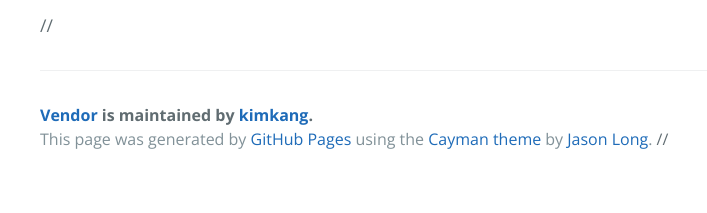
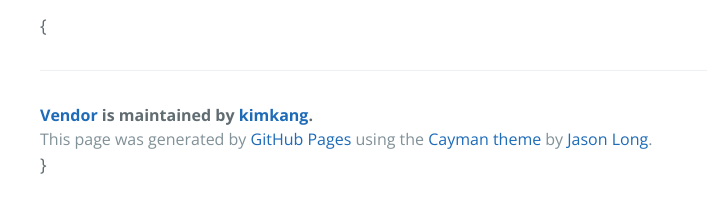
Before and after one commit to kimkang/Vendor, a plain HTML site: page index.html in a window 1280 px wide. Shown: the part 491-704 px from the top of the page, 184-891 px from the left. Drawn offline with nearby package versions, Linux system fonts and the light colour scheme.

Commit message:
Update index.html

```diff
--- a/index.html
+++ b/index.html
@@ -21,12 +21,12 @@
     <section class="main-content">
       <p><a href="http://www.ti.com/">Texa Instrument</a></p>
       <p><a href="http://www.ti.com/">AV Video Show</a></p>
-      //<footer class="site-footer">
+     {<footer class="site-footer">
         <span class="site-footer-owner"><a href="https://github.com/kimkang/Vendor">Vendor</a> is maintained by <a href="https://github.com/kimkang">kimkang</a>.</span>
 
         <span class="site-footer-credits">This page was generated by <a href="https://pages.github.com">GitHub Pages</a> using the <a href="https://github.com/jasonlong/cayman-theme">Cayman theme</a> by <a href="https://twitter.com/jasonlong">Jason Long</a>.</span>
-      //</footer>
-
+      </footer>
+      }
     </section>
 
 
```
